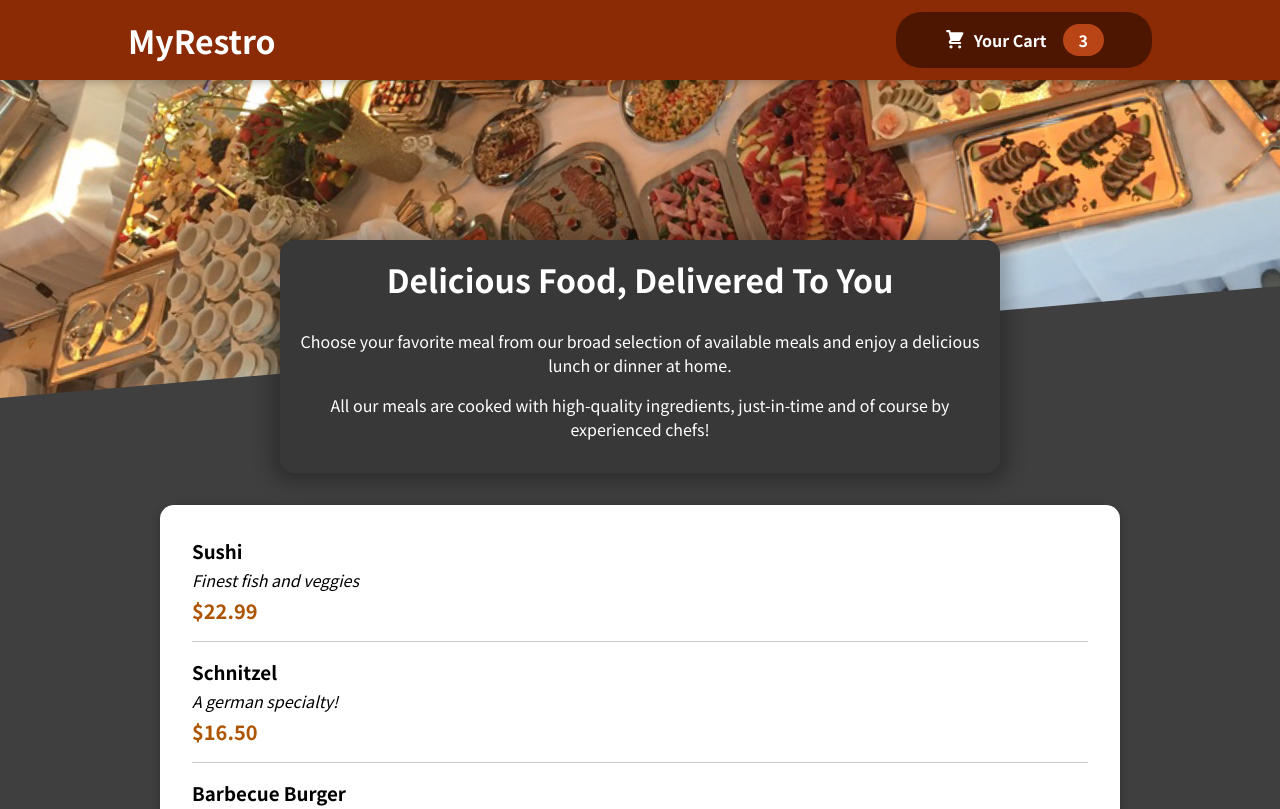
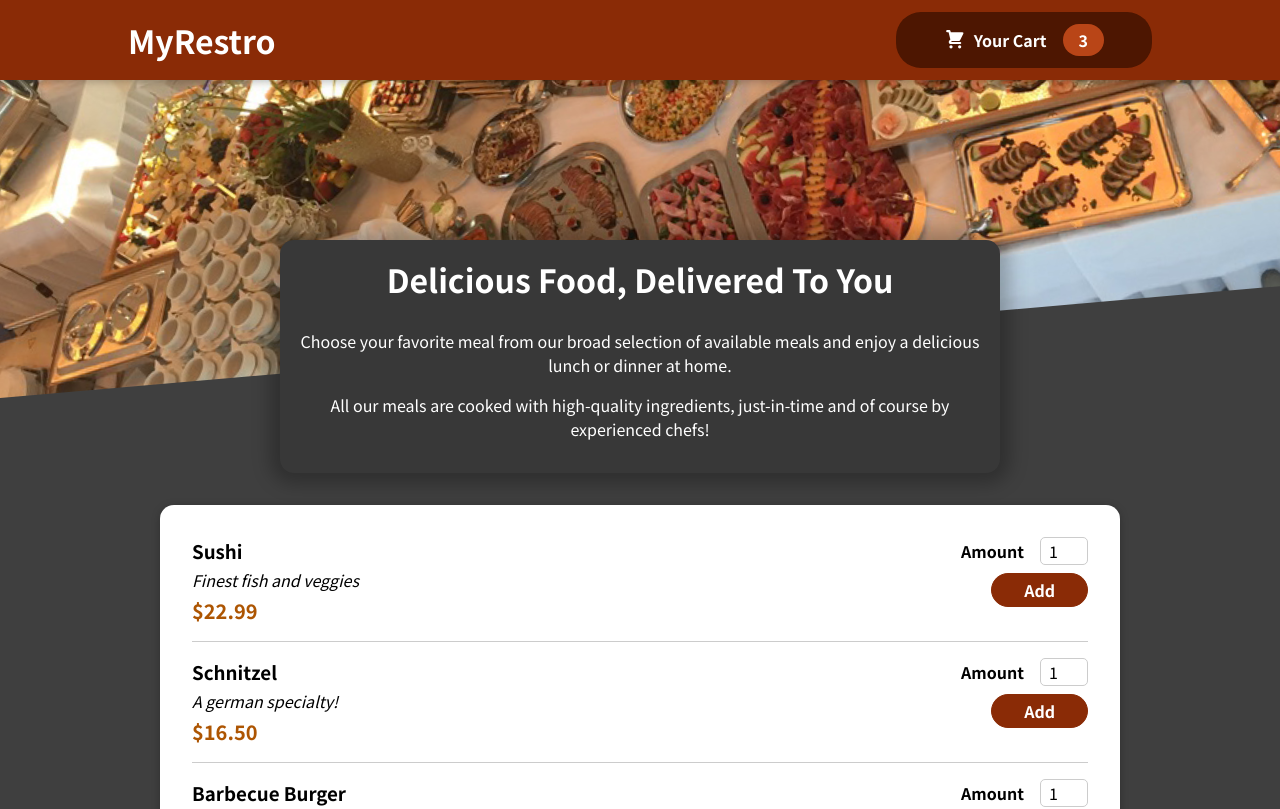
Before and after one commit to ShrutikaLondhe15/react-restaurant-app, a React (Create React App) app: page / in a window 1280 px wide. Shown: the top 809 px of the page. Built offline with nearby package versions, Linux system fonts and the light colour scheme.

Commit message:
Adding a form(t4)

```diff
--- a/src/components/Meals/MealItem/MealItem.js
+++ b/src/components/Meals/MealItem/MealItem.js
@@ -1,6 +1,6 @@
 import React from "react";
 import classes from './MealItem.module.css';
-
+import MealItemForm from "./MealItemForm";
 
 const MealItem = props => {
  const price = `$${props.price.toFixed(2)}`
@@ -12,7 +12,7 @@ const MealItem = props => {
             <div className={classes.price}>{price}</div>
         </div>
         <div>
-
+            <MealItemForm/>
         </div>
     </li>
 }
--- a/src/components/Meals/MealItem/MealItemForm.js
+++ b/src/components/Meals/MealItem/MealItemForm.js
@@ -0,0 +1,17 @@
+import classes from './MealItemForm.module.css';
+import Input from '../../UI/Input';
+const MealItemForm =  props =>{
+    return <form className={classes.form}>
+     <Input label="Amount" input={{
+        id: 'amount',
+        type: 'number',
+        min: '1',
+        max: '5',
+        step: '1',
+        defaultValue: '1'
+     }}/>
+      <button > Add </button>
+    </form>
+}
+
+export default MealItemForm;
--- /dev/null
+++ b/src/components/Meals/MealItem/MealItemForm.module.css
@@ -0,0 +1,20 @@
+.form {
+    text-align: right;
+  }
+
+  .form button {
+    font: inherit;
+    cursor: pointer;
+    background-color: #8a2b06;
+    border: 1px solid #8a2b06;
+    color: white;
+    padding: 0.25rem 2rem;
+    border-radius: 20px;
+    font-weight: bold;
+  }
+
+  .form button:hover,
+  .form button:active {
+    background-color: #641e03;
+    border-color: #641e03;
+  }
--- /dev/null
+++ b/src/components/UI/Input.js
@@ -0,0 +1,10 @@
+import classes from './Input.module.css';
+
+const Input = props =>{
+    return <div className={classes.input}>
+        <label htmlFor={props.input.id}>{props.label}</label>
+        <input id={props.input.id} {...props.input}/>
+    </div>
+}
+
+export default Input;
--- /dev/null
+++ b/src/components/UI/Input.module.css
@@ -0,0 +1,18 @@
+.input {
+    display: flex;
+    align-items: center;
+    margin-bottom: 0.5rem;
+  }
+
+  .input label {
+    font-weight: bold;
+    margin-right: 1rem;
+  }
+
+  .input input {
+    width: 3rem;
+    border-radius: 5px;
+    border: 1px solid #ccc;
+    font: inherit;
+    padding-left: 0.5rem;
+  }
```
